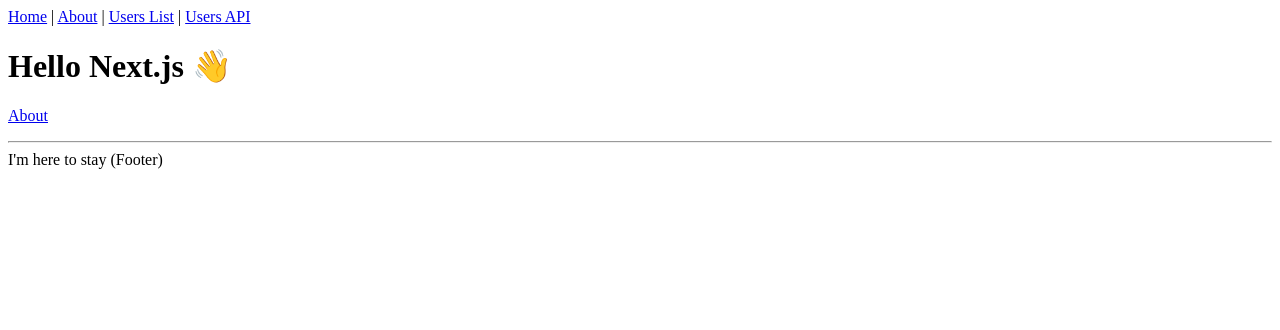
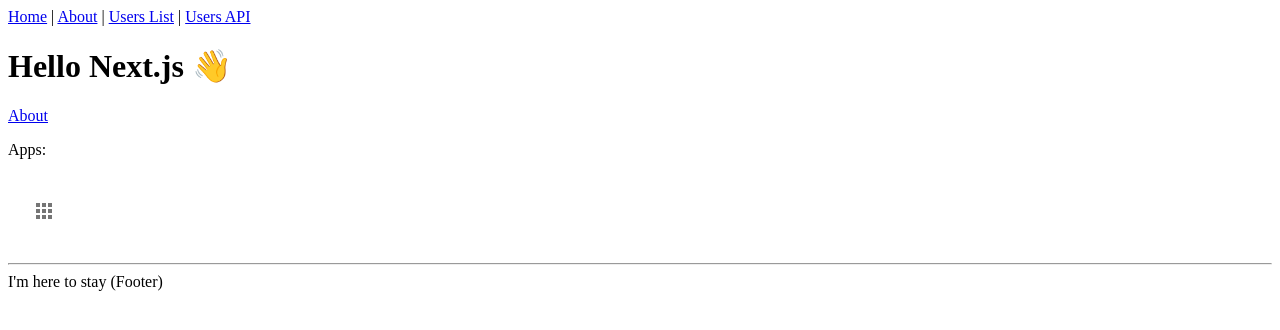
Before and after one commit to CodeDoctorDE/linwood_blog, a Next.js app: page /hello in a window 1280 px wide. Shown: the top 330 px of the page. Built offline with nearby package versions, Linux system fonts and the light colour scheme.

Commit message:
add  apps

```diff
--- /dev/null
+++ b/components/Apps.tsx
@@ -0,0 +1,132 @@
+import { Box, ClickAwayListener, Collapse, Grow, IconButton, List, ListItem, ListItemText, makeStyles, Paper, Popper, Tooltip } from '@material-ui/core'
+import React, { ReactElement } from 'react'
+import AppsOutlinedIcon from '@material-ui/icons/AppsOutlined'
+import ChatBubbleOutlineOutlinedIcon from '@material-ui/icons/ChatBubbleOutlineOutlined'
+import ExpandLess from '@material-ui/icons/ExpandLess';
+import ExpandMore from '@material-ui/icons/ExpandMore';
+import CakeOutlinedIcon from '@material-ui/icons/CakeOutlined';
+import SportsEsportsOutlinedIcon from '@material-ui/icons/SportsEsportsOutlined';
+import AttachMoneyOutlinedIcon from '@material-ui/icons/AttachMoneyOutlined';
+import NotificationsNoneOutlinedIcon from '@material-ui/icons/NotificationsNoneOutlined';
+import NoteOutlinedIcon from '@material-ui/icons/NoteOutlined';
+interface Props {
+
+}
+export type ExpandStatus = '' | 'Linwood' | 'Gaming'
+
+const useStyles = makeStyles({
+    button: {
+      padding: '1em',
+    },
+    menu: {
+        padding: '1em',
+        maxWidth: '10em',
+        textAlign: 'center'
+    }
+  });
+export default function Apps({ }: Props): ReactElement {
+    const classes = useStyles();
+
+    const [open, setOpen] = React.useState(false);
+    const anchorRef = React.useRef<HTMLButtonElement>(null);
+
+    const handleToggle = () => {
+        setOpen((prevOpen) => !prevOpen);
+    };
+    const [expanded, setExpanded] = React.useState<ExpandStatus>('Linwood');
+
+    const handleExpand = (group: ExpandStatus) => {
+        setExpanded(expanded === group ? '' : group);
+    };
+    const handleClose = (event: React.MouseEvent<EventTarget>) => {
+        if (anchorRef.current && anchorRef.current.contains(event.target as HTMLElement)) {
+            return;
+        }
+
+        setOpen(false);
+    };
+
+
+    return (
+        <div>
+            <IconButton
+                ref={anchorRef}
+                aria-controls={open ? 'menu-list-grow' : undefined}
+                aria-haspopup="true"
+                className={classes.button}
+                onClick={handleToggle}>
+                <AppsOutlinedIcon />
+            </IconButton>
+            <Popper open={open} anchorEl={anchorRef.current} role={undefined} transition disablePortal>
+                {({ TransitionProps, placement }) => (
+                    <Grow
+                        {...TransitionProps}
+                        style={{ transformOrigin: placement === 'bottom' ? 'left top' : 'left bottom' }}
+                    >
+                        <Paper className={classes.menu}>
+                            <ClickAwayListener onClickAway={handleClose}>
+                                <Box>
+                                    <ListItem button onClick={() => handleExpand('Linwood')}>
+                                        <ListItemText primary="Linwood" />
+                                        {expanded === 'Linwood' ? <ExpandLess /> : <ExpandMore />}
+                                    </ListItem>
+                                    <Collapse in={expanded === 'Linwood'} timeout="auto" >
+                                        <List component="div" disablePadding>
+                                            <Tooltip title="Bot">
+                                                <IconButton aria-controls="fade-menu" aria-haspopup="true">
+                                                    <ChatBubbleOutlineOutlinedIcon />
+                                                </IconButton>
+                                            </Tooltip>
+                                            <Tooltip title="Fun">
+                                                <IconButton aria-controls="fade-menu" aria-haspopup="true">
+                                                    <CakeOutlinedIcon />
+                                                </IconButton>
+                                            </Tooltip>
+                                            <Tooltip title="Game">
+                                                <IconButton aria-controls="fade-menu" aria-haspopup="true">
+                                                    <SportsEsportsOutlinedIcon />
+                                                </IconButton>
+                                            </Tooltip>
+                                            <Tooltip title="Karma">
+                                                <IconButton aria-controls="fade-menu" aria-haspopup="true">
+                                                    <AttachMoneyOutlinedIcon />
+                                                </IconButton>
+                                            </Tooltip>
+                                            <Tooltip title="Notification">
+                                                <IconButton aria-controls="fade-menu" aria-haspopup="true">
+                                                    <NotificationsNoneOutlinedIcon />
+                                                </IconButton>
+                                            </Tooltip>
+                                            <Tooltip title="Template">
+                                                <IconButton aria-controls="fade-menu" aria-haspopup="true">
+                                                    <NoteOutlinedIcon />
+                                                </IconButton>
+                                            </Tooltip>
+                                        </List>
+                                    </Collapse>
+                                    <ListItem button onClick={() => handleExpand('Gaming')}>
+                                        <ListItemText primary="Gaming" />
+                                        {expanded === 'Gaming' ? <ExpandLess /> : <ExpandMore />}
+                                    </ListItem>
+                                    <Collapse in={expanded === 'Gaming'} timeout="auto" unmountOnExit>
+                                        <List component="div" disablePadding>
+                                            <Tooltip title="Bot">
+                                                <IconButton aria-controls="fade-menu" aria-haspopup="true">
+                                                    <ChatBubbleOutlineOutlinedIcon />
+                                                </IconButton></Tooltip>
+                                            <Tooltip title="Bot">
+                                                <IconButton aria-controls="fade-menu" aria-haspopup="true">
+                                                    <ChatBubbleOutlineOutlinedIcon />
+                                                </IconButton>
+                                            </Tooltip>
+                                        </List>
+                                    </Collapse>
+                                </Box>
+                            </ClickAwayListener>
+                        </Paper>
+                    </Grow>
+                )}
+            </Popper>
+        </div>
+    );
+}
--- a/next.config.js
+++ b/next.config.js
@@ -3,7 +3,7 @@
 module.exports = {
   //assetPrefix: '',
   assetPrefix: !debug ? '/Blog/' : '',
-  basePath: '/Blog',
+  basePath: !debug ? '/Blog' : '',
 
   webpack: (config, { dev }) => {
     // Perform customizations to webpack config
--- a/pages/hello.tsx
+++ b/pages/hello.tsx
@@ -1,5 +1,6 @@
 import Link from 'next/link'
 import React from 'react';
+import Apps from '../components/Apps';
 import Layout from '../components/Layout';
 
 const IndexPage = () => (
@@ -9,6 +10,8 @@
       <Link href="/about">
         <a>About</a>
       </Link>
+      <p>Apps:</p>
+      <Apps />
     </p>
   </Layout>
 )
```
